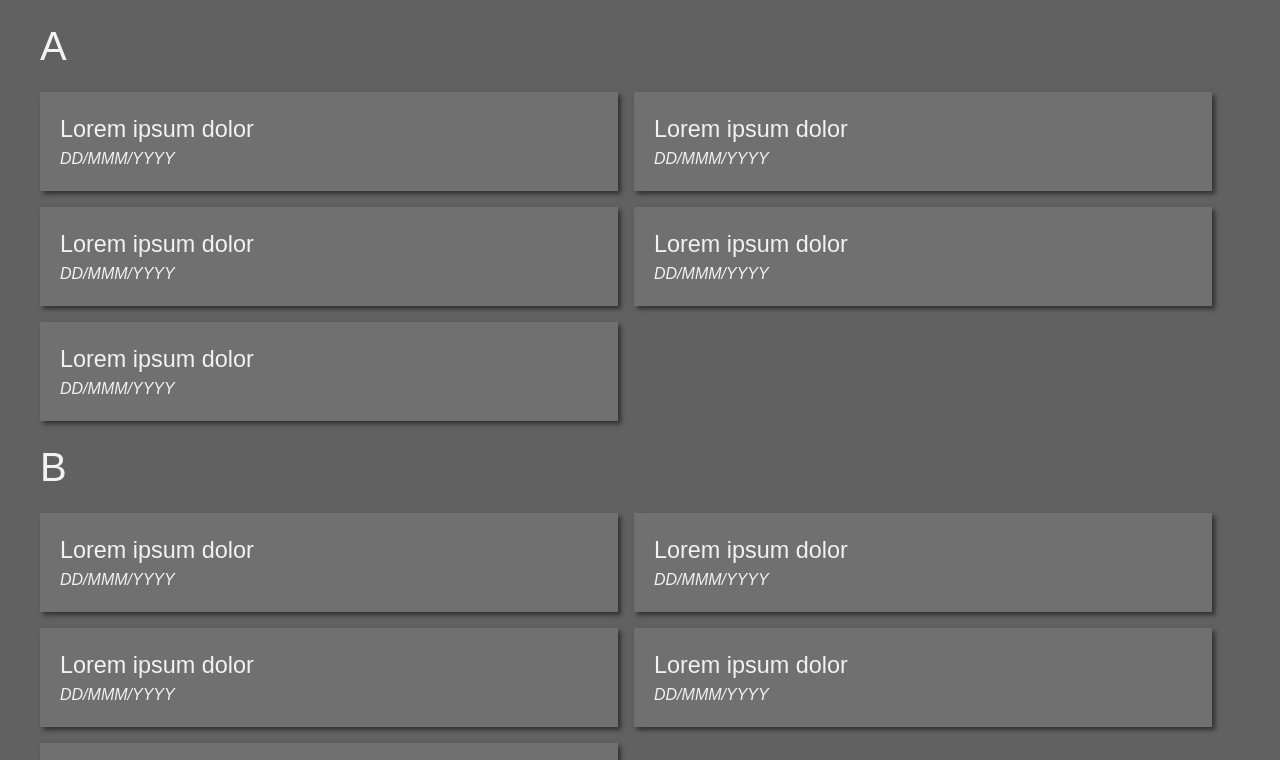
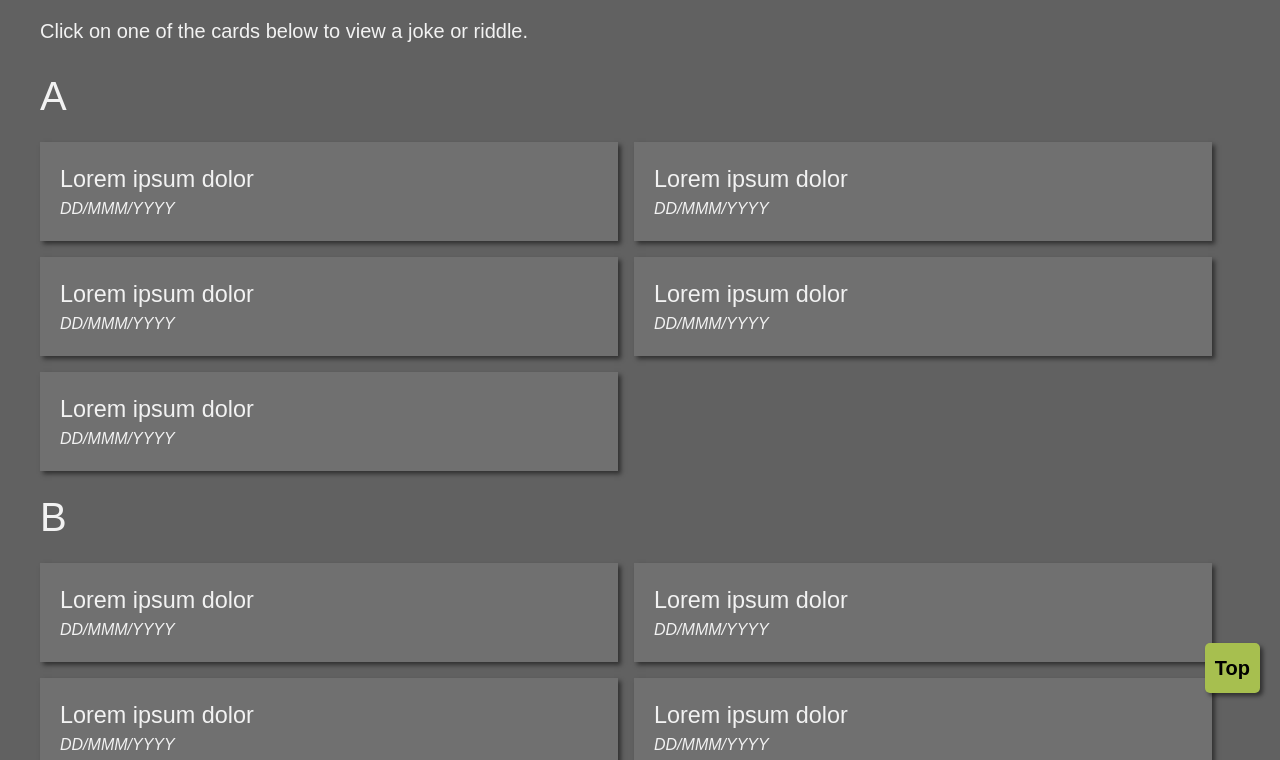
Before and after one commit to davinaleong/template-laugh-and-be-blessed, a website built with Vite: page index.html in a window 1280 px wide. Shown: the part 87-847 px from the top of the page. Built offline with nearby package versions, Linux system fonts and the light colour scheme; a web font is replaced by a local one.

Commit message:
Added back to top button

```diff
--- a/index.html
+++ b/index.html
@@ -24,7 +24,7 @@
     <link rel="stylesheet" href="./src/styles/main.scss" />
     <script defer src="./src/scripts/main.js"></script>
   </head>
-  <body class="text-gray-100 bg-gray-700 p-v-x-400">
+  <body id="top" class="text-gray-100 bg-gray-700 p-v-x-400">
     <header class="text-primary-500 primary-header">
       <h1 class="fz-xl">Laugh and be Blessed</h1>
 
@@ -39,6 +39,10 @@
       </form>
     </header>
     <main class="main">
+      <section class="m-v-b-400">
+        <p>Click on one of the cards below to view a joke or riddle.</p>
+      </section>
+
       <section>
         <h2 class="section__title">A</h2>
 
@@ -109,5 +113,11 @@
         >
       </p>
     </footer>
+
+    <a
+      href="#top"
+      class="btn btn-primary btn-fixed btn-right btn-bottom shadow-v-br-400"
+      >Top</a
+    >
   </body>
 </html>
--- a/src/styles/_base.scss
+++ b/src/styles/_base.scss
@@ -79,8 +79,8 @@ body,
 .main {
   container-name: main;
   container-type: inline-size;
-  padding-left: var(--size-v-400);
-  padding-right: var(--size-v-400);
+  padding-left: 0;
+  padding-right: 0;
 
   &-flex {
     display: flex;
@@ -124,3 +124,10 @@ body,
 img {
   cursor: pointer;
 }
+
+@media screen and (min-width: #{breakpoint("md")}) {
+  .main {
+    padding-left: var(--size-v-400);
+    padding-right: var(--size-v-400);
+  }
+}
--- /dev/null
+++ b/src/styles/_buttons.scss
@@ -0,0 +1,182 @@
+/// Buttons
+
+.btn {
+  --btn-clr: var(--clr-gray-900);
+  --btn-bg-clr: var(--clr-gray-400);
+
+  --btn-hover-clr: var(--clr-gray-50);
+  --btn-hover-bg-clr: var(--clr-primary-500);
+
+  --btn-padding: var(--size-v-300);
+  --btn-gap: var(--size-v-300);
+  --btn-border-radius: var(--size-v-200);
+
+  --btn-ff: var(--ff-primary);
+  --btn-fz: var(--fz-reg);
+  --btn-fw: var(--fw-bold);
+  --btn-tt: normal;
+  --btn-offset: var(--size-v-400);
+  --btn-opacity: 1;
+  --btn-td: none;
+
+  display: inline-flex;
+  align-items: center;
+  justify-content: center;
+  gap: var(--btn-gap);
+  color: var(--btn-clr);
+  background-color: var(--btn-bg-clr);
+  font-family: var(--btn-ff);
+  font-size: var(--btn-fz);
+  font-weight: var(--btn-fw);
+  text-transform: var(--btn-tt);
+  padding-top: var(--btn-padding);
+  padding-bottom: var(--btn-padding);
+  padding-left: var(--btn-padding);
+  padding-right: var(--btn-padding);
+  border: none;
+  border-radius: var(--btn-border-radius);
+  opacity: var(--btn-opacity);
+  text-decoration: var(--btn-td);
+  cursor: pointer;
+
+  &:hover {
+    color: var(--btn-hover-clr);
+    background-color: var(--btn-hover-bg-clr);
+  }
+
+  &[disabled] {
+    --btn-clr: var(--clr-gray-500);
+    --btn-bg-clr: var(--clr-gray-200);
+
+    --btn-hover-clr: var(--clr-gray-500);
+    --btn-hover-bg-clr: var(--clr-gray-200);
+
+    --btn-opacity: 0.8;
+
+    cursor: not-allowed;
+  }
+
+  .active,
+  &[data-active="true"] {
+    --btn-clr: var(--clr-gray-50);
+    --btn-bg-clr: var(--clr-primary-500);
+
+    --btn-hover-clr: var(--clr-gray-50);
+    --btn-hover-bg-clr: var(--clr-primary-300);
+  }
+
+  &-link {
+    --btn-clr: var(--clr-gray-900);
+    --btn-bg-clr: transparent;
+
+    --btn-hover-clr: var(--clr-primary-500);
+    --btn-hover-bg-clr: transparent;
+
+    --btn-padding: var(--size-v-0);
+
+    --btn-tt: normal;
+    --btn-fw: normal;
+    --btn-td: underline;
+
+    @each $key, $value in $colors {
+      &-#{$key} {
+        --btn-clr: var(--clr-#{$key}-700);
+        --btn-hover-clr: var(--clr-#{$key}-400);
+      }
+
+      &-#{$key}-light {
+        --btn-clr: var(--clr-#{$key}-400);
+        --btn-hover-clr: var(--clr-#{$key}-700);
+      }
+    }
+  }
+
+  &-top {
+    top: var(--btn-offset);
+    bottom: auto;
+  }
+
+  &-bottom {
+    top: auto;
+    bottom: var(--btn-offset);
+  }
+
+  &-left {
+    left: var(--btn-offset);
+    right: auto;
+  }
+
+  &-right {
+    left: auto;
+    right: var(--btn-offset);
+  }
+
+  &-no-padding {
+    --btn-padding: 0;
+  }
+
+  &-fixed {
+    position: fixed;
+    z-index: 3;
+    isolation: isolate;
+  }
+
+  &-absolute {
+    position: absolute;
+    z-index: 3;
+    isolation: isolate;
+  }
+
+  &-primary {
+    --btn-clr: var(--clr-gray-900);
+    --btn-bg-clr: var(--clr-primary-500);
+
+    --btn-hover-clr: var(--clr-gray-900);
+    --btn-hover-bg-clr: var(--clr-primary-400);
+  }
+
+  &-gray {
+    --btn-clr: var(--clr-gray-900);
+    --btn-bg-clr: var(--clr-gray-400);
+
+    --btn-hover-clr: var(--clr-gray-900);
+    --btn-hover-bg-clr: var(--clr-gray-300);
+  }
+
+  &-full {
+    width: 100%;
+  }
+
+  &-icon {
+    &__label {
+      display: none;
+    }
+  }
+
+  &-truncate {
+    &__label {
+      white-space: nowrap;
+      overflow-x: hidden;
+      text-overflow: ellipsis;
+      max-width: 20px;
+    }
+  }
+}
+
+/// Buttons - Queries
+@media screen and (min-width: #{breakpoint("lg")}) {
+  .btn {
+    &-icon {
+      &__label {
+        display: block;
+      }
+    }
+
+    &-truncate {
+      &__label {
+        text-overflow: ellipsis;
+        max-width: none;
+      }
+    }
+  }
+}
--- a/src/styles/_cards.scss
+++ b/src/styles/_cards.scss
@@ -7,7 +7,7 @@
 
 .card {
   display: block;
-  min-width: #{breakpoint("sm")};
+  min-width: min(100%, #{breakpoint("sm")});
   padding-top: var(--size-v-400);
   padding-right: var(--size-v-400);
   padding-bottom: var(--size-v-400);
--- a/src/styles/_footer.scss
+++ b/src/styles/_footer.scss
@@ -1,5 +1,12 @@
 .primary-footer {
   margin-top: var(--size-v-400);
-  padding-left: var(--size-v-400);
-  padding-right: var(--size-v-400);
+  padding-left: 0;
+  padding-right: 0;
 }
+
+@media screen and (min-width: #{breakpoint("md")}) {
+  .primary-footer {
+    padding-left: var(--size-v-400);
+    padding-right: var(--size-v-400);
+  }
+}
--- a/src/styles/_header.scss
+++ b/src/styles/_header.scss
@@ -1,9 +1,11 @@
 .primary-header {
   display: flex;
-  align-items: end;
-  justify-content: space-between;
-  padding-left: var(--size-v-400);
-  padding-right: var(--size-v-400);
+  flex-direction: column;
+  align-items: start;
+  justify-content: start;
+  gap: var(--size-v-400);
+  padding-left: 0;
+  padding-right: 0;
   margin-bottom: var(--size-v-400);
   border-bottom: thin solid var(--clr-primary-500);
 
@@ -13,6 +15,17 @@
     background-color: transparent;
     border: none;
     border-radius: 0;
-    min-width: 6.25rem;
+    min-width: 5rem;
+    max-width: 12rem;
   }
 }
+
+@media screen and (min-width: #{breakpoint("md")}) {
+  .primary-header {
+    flex-direction: row;
+    align-items: end;
+    justify-content: space-between;
+    padding-left: var(--size-v-400);
+    padding-right: var(--size-v-400);
+  }
+}
--- a/src/styles/main.scss
+++ b/src/styles/main.scss
@@ -4,6 +4,7 @@
 @import "./maps";
 @import "./reset";
 @import "./base";
+@import "./buttons";
 @import "./typography";
 @import "./header";
 @import "./footer";
```
